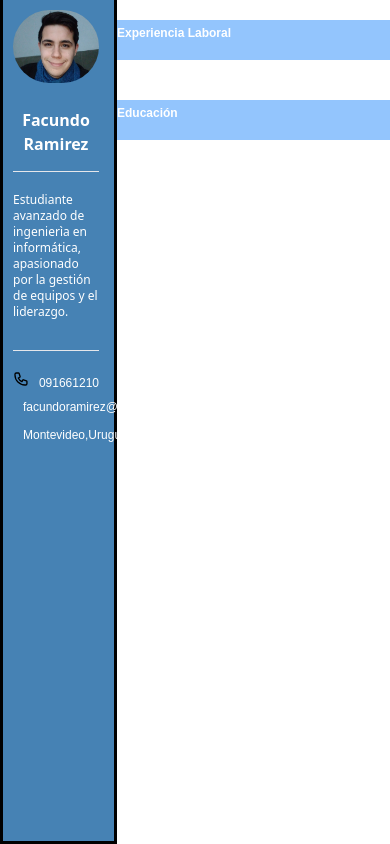
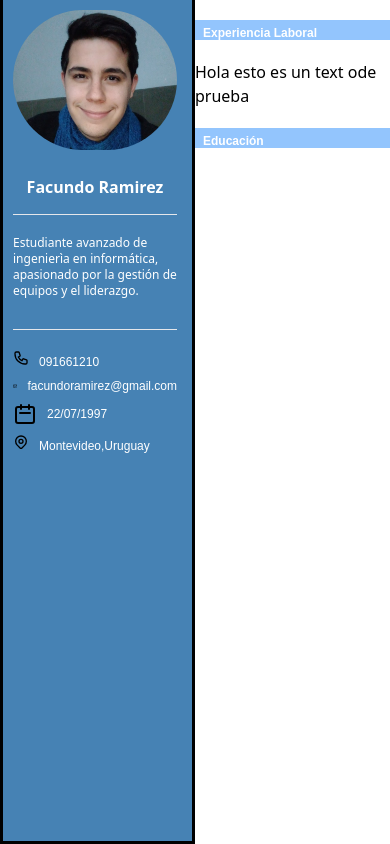
Before and after one commit to ucudal/PW_2021_Website-facundorb, a website: page docs/index.html in a window 390 px wide. Drawn offline with nearby package versions, Linux system fonts and the light colour scheme.

Commit message:
Agrego columnas y responsive a casi todo -iconos

```diff
--- a/docs/index.html
+++ b/docs/index.html
@@ -12,7 +12,7 @@
 <body>
 
 
-    <div class="columna">
+    <div class="columna w-1/2 md:w-1/3">
         <img src="images/avatar.jpg" alt="Imagen de perfil1" class="w-auto h-auto md:h-48 rounded-full mx-auto">
 
         <h1 class="text-base md:text-3xl font-bold">Facundo Ramirez</h1>
@@ -40,6 +40,14 @@
         </div>
 
           <div class="flex text-xs md:text-base py-1">
+            <svg xmlns="http://www.w3.org/2000/svg" class="h-6 w-6" fill="none" viewBox="0 0 24 24" stroke="currentColor">
+            <path stroke-linecap="round" stroke-linejoin="round" stroke-width="2" d="M8 7V3m8 4V3m-9 8h10M5 21h14a2 2 0 002-2V7a2 2 0 00-2-2H5a2 2 0 00-2 2v12a2 2 0 002 2z" />
+            </svg>
+        <span class="py-1">22/07/1997</span>
+        </div>
+
+
+        <div class="flex text-xs md:text-base py-1">
 
              <svg xmlns="http://www.w3.org/2000/svg" class="h-4 w-4 md:h-6 md:w-6 object-contain" fill="none" viewBox="0 0 24 24" stroke="currentColor">
                 <path stroke-linecap="round" stroke-linejoin="round" stroke-width="2" d="M17.657 16.657L13.414 20.9a1.998 1.998 0 01-2.827 0l-4.244-4.243a8 8 0 1111.314 0z" />
@@ -50,18 +58,20 @@
 
         </div>
 
+
+
         </div>
 
     </div>
 
 
-    <div class ="informacion">
-    <div class ="bg-blue-300  h-5 md: h-10  py-0 text-left my-5">
-            <h2 class="text-xs md:text-xl text-left font-bold "> Experiencia Laboral </h2>
+    <div class ="informacion w-1/2 md:w-2/3 left-1/2 md:left-1/3">
+        <div class ="bg-blue-300  h-5 md:h-10  py-0 text-left my-5">
+                <h2 class="text-xs md:text-xl text-left font-bold ml-2"> Experiencia Laboral </h2>
         </div>
-
-     <div class ="bg-blue-300  h-5 md: h-10 py-0 my-5">
-            <h2 class="text-xs text-left font-bold md:text-xl"> Educación </h2>
+        <p>Hola esto es un text ode prueba</p>
+        <div class ="bg-blue-300  h-5 md:h-10 py-0 my-5">
+            <h2 class="text-xs text-left font-bold md:text-xl ml-2"> Educación </h2>
         </div>
     </div>
 
--- a/docs/styles.css
+++ b/docs/styles.css
@@ -56,7 +56,6 @@ body {
     flex-direction:column;
     height: 100%;
     position:fixed;
-    width: 30%;
     padding-top: 10px;
     padding-left: 10px;
     padding-right: 15px;
@@ -91,16 +90,12 @@ body {
     display:flex;
     flex-direction:column;
     height: 100%;
-    position:absolute;
-    width: 70%;
+    position:fixed;
     padding-bottom: 10px;
     padding-left: 0px;
     padding-right: 0px;
     background-color:white;
     top:0px;
-    left: 30%;
-
-
  }
 
 
```
Lines whose indentation alone changed are shown as unchanged.
